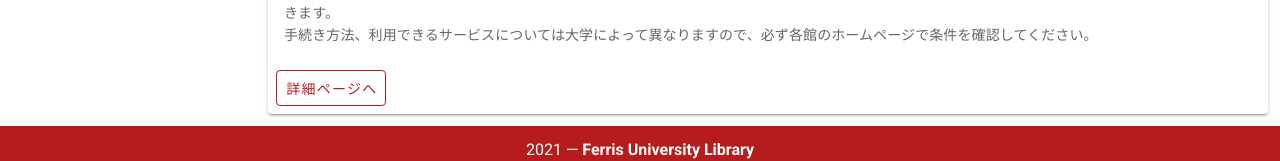
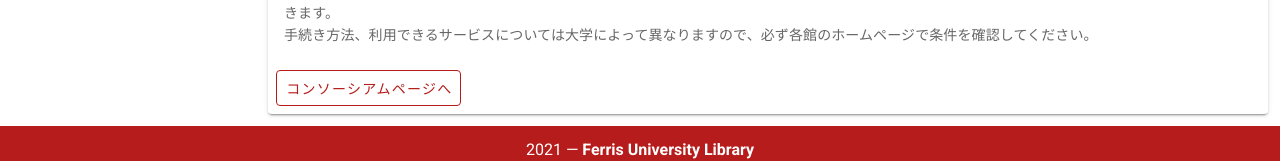
Before and after one commit to shu-saginoya/ferris-library, a Nuxt app: page /reference in a window 1280 px wide. Shown: the part 1158-1319 px from the top of the page. Built offline with nearby package versions, Linux system fonts and the light colour scheme.

Commit message:
リファレンスページの修正

```diff
--- a/pages/reference.vue
+++ b/pages/reference.vue
@@ -238,7 +238,7 @@
         手続き方法、利用できるサービスについては大学によって異なりますので、必ず各館のホームページで条件を確認してください。
       </v-card-text>
       <v-card-actions>
-        <base-btn-inside link="詳細ページへ" to="consortium"></base-btn-inside>
+        <base-btn-inside link="コンソーシアムページへ" to="consortium"></base-btn-inside>
       </v-card-actions>
     </v-card>
   </v-container>
```
